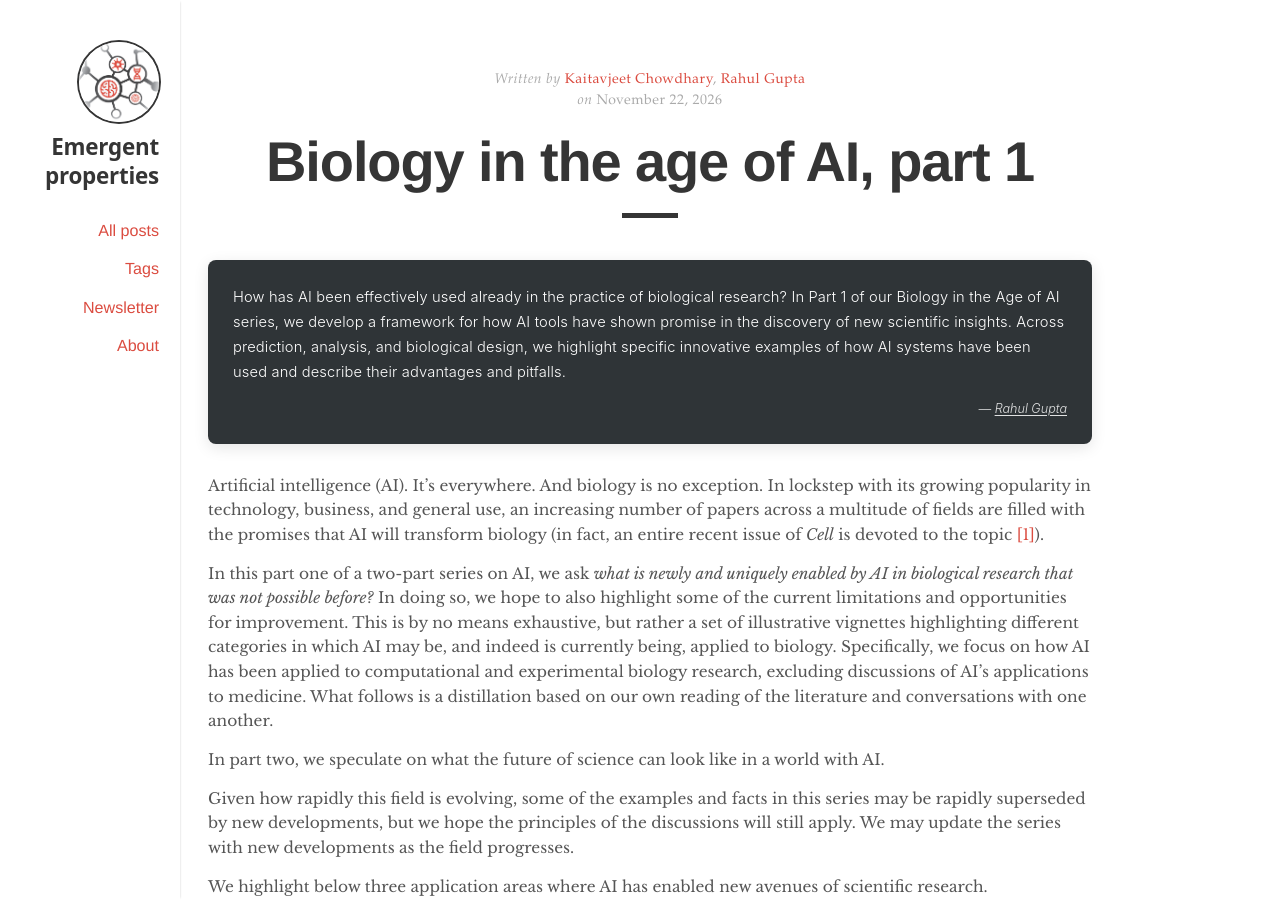
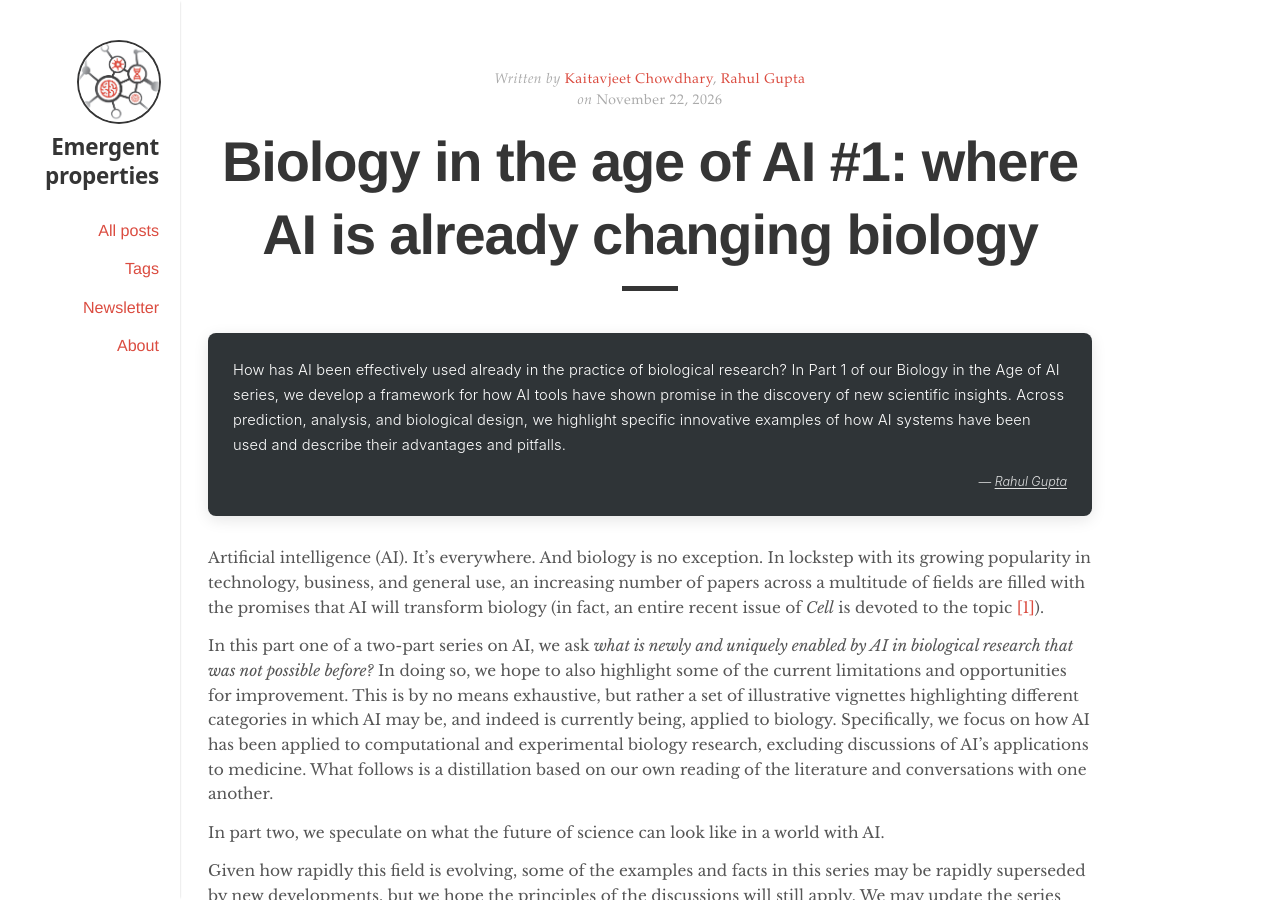
Before and after one commit to emergentpropertiesblog/emergentpropertiesblog.github.io, a Jekyll site: the page built from _posts/2026-11-22-bio-age-of-ai-part-1.md, in a window 1280 px wide and 900 px high. Built offline with Jekyll 4.4.1, drawn with Linux system fonts in a browser that asks for light colours.

Commit message:
Title update

```diff
--- a/_posts/2026-11-22-bio-age-of-ai-part-1.md
+++ b/_posts/2026-11-22-bio-age-of-ai-part-1.md
@@ -1,6 +1,6 @@
 ---
 layout: post
-title: "Biology in the age of AI, part 1"
+title: "Biology in the age of AI #1: where AI is already changing biology"
 author: Kaitavjeet Chowdhary, Rahul Gupta
 date: 2026-11-22
 tags: [AI, models, big data]
```
